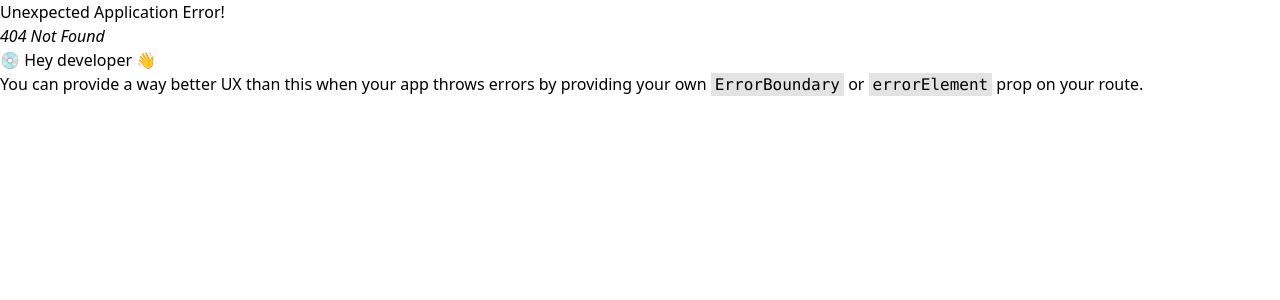
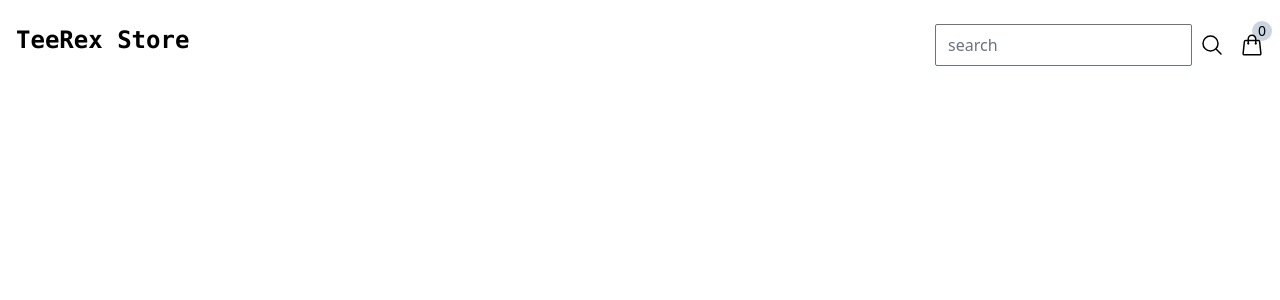
Before and after one commit to Adityakadali/TeeRex-Store, a React (Vite) app: page /cart in a window 1280 px wide. Before the commit this address had no page. Shown: the top 300 px of the page. Built offline with nearby package versions, Linux system fonts and the light colour scheme; what prettier-plugin-tailwindcss would draw is missing.

Commit message:
added cart page

```diff
--- a/src/App.jsx
+++ b/src/App.jsx
@@ -2,10 +2,11 @@ import { useContext, useEffect, useState } from "react";
 import Filters from "./components/Filters";
 import Nav from "./components/Nav";
 import Products from "./components/Products";
-import { cart } from "./context/cartContext";
+import { storeContext } from "./context/StoreContext";
 
 function App() {
-  const { products, setProducts, inventory } = useContext(cart);
+  const { products, setProducts, inventory, cartItems } =
+    useContext(storeContext);
   const [filterArray, setFilterArray] = useState({
     type: [],
     color: [],
@@ -61,7 +62,7 @@ function App() {
 
   useEffect(() => {
     filterItems();
-  }, [filterArray]);
+  }, [filterArray, cartItems]);
 
   return (
     <div className="App">
--- a/src/components/Card.jsx
+++ b/src/components/Card.jsx
@@ -1,10 +1,10 @@
 import { useContext, useState } from "react";
-import { cart } from "../context/cartContext";
+import { storeContext } from "../context/StoreContext";
 
 function Card({ product }) {
-  const { addItem } = useContext(cart);
+  const { addItem } = useContext(storeContext);
   return (
-    <article className="relative h-max rounded-sm px-4 py-2 shadow-sm transition-all delay-100 ease-in-out hover:scale-105 hover:shadow-lg">
+    <article className="relative h-max rounded-sm px-4 py-2 shadow-sm transition-all delay-100 ease-in-out hover:shadow-lg">
       <div className="relative">
         <img
           src={product.imageURL}
@@ -14,38 +14,26 @@ function Card({ product }) {
         <p className="absolute bottom-2 rounded-sm bg-slate-200 px-2 py-1 font-mono text-sm">
           {product.gender}
         </p>
+      </div>
+      <div>
+        <h3 className="font-mono font-bold text-slate-900">{product.name}</h3>
+        <p className="text-slate700 font-mono">Rs. {product.price}</p>
+
         {product.quantity <= 0 ? (
-          <p className="absolute top-3 left-0 rounded-md bg-red-500 px-2 py-1 font-mono text-sm font-bold text-red-50">
+          <p className="block w-fit rounded-sm bg-red-500 px-2 py-1 font-mono text-sm font-bold text-red-50">
             Out of stock
           </p>
         ) : (
-          <button
-            onClick={() => addItem(product.id, 1)}
-            className="absolute top-2 right-2 text-slate-600"
-          >
-            <svg
-              xmlns="http://www.w3.org/2000/svg"
-              fill="none"
-              viewBox="0 0 24 24"
-              strokeWidth={1.5}
-              stroke="currentColor"
-              className="h-6 w-6"
+          <div className="flex gap-2">
+            <button
+              onClick={() => addItem(product.id, 1)}
+              className="rounded-sm bg-slate-900 px-2 py-1 font-mono text-sm text-slate-50 hover:bg-slate-800"
             >
-              <path
-                strokeLinecap="round"
-                strokeLinejoin="round"
-                d="M21 8.25c0-2.485-2.099-4.5-4.688-4.5-1.935 0-3.597 1.126-4.312 2.733-.715-1.607-2.377-2.733-4.313-2.733C5.1 3.75 3 5.765 3 8.25c0 7.22 9 12 9 12s9-4.78 9-12z"
-              />
-            </svg>
-          </button>
+              Add to cart
+            </button>
+            <p>{product.quantity} left</p>
+          </div>
         )}
-      </div>
-      <div>
-        <h3 className="font-mono font-bold text-slate-900">{product.name}</h3>
-        <p className="text-slate700 font-mono text-sm">
-          {product.type} | {product.color}
-        </p>
-        <p>{product.quantity} left</p>
       </div>
     </article>
   );
--- a/src/components/Cart.jsx
+++ b/src/components/Cart.jsx
@@ -1,10 +1,12 @@
+import { storeContext } from "../context/StoreContext";
 import { useContext } from "react";
-import { cart } from "../context/cartContext";
+import { Link } from "react-router-dom";
 
 function Cart() {
-  const { cartItems } = useContext(cart);
+  const { cartItems } = useContext(storeContext);
   return (
-    <button className="relative">
+    <Link to="cart">
+      <div className="relative">
         <span className="absolute -top-3 -right-2 -z-10 grid h-5 w-5 place-content-center rounded-full bg-slate-300 text-sm ">
           {cartItems.length}
         </span>
@@ -22,7 +24,8 @@ function Cart() {
             d="M15.75 10.5V6a3.75 3.75 0 10-7.5 0v4.5m11.356-1.993l1.263 12c.07.665-.45 1.243-1.119 1.243H4.25a1.125 1.125 0 01-1.12-1.243l1.264-12A1.125 1.125 0 015.513 7.5h12.974c.576 0 1.059.435 1.119 1.007zM8.625 10.5a.375.375 0 11-.75 0 .375.375 0 01.75 0zm7.5 0a.375.375 0 11-.75 0 .375.375 0 01.75 0z"
           />
         </svg>
-    </button>
+      </div>
+    </Link>
   );
 }
 
--- a/src/components/Nav.jsx
+++ b/src/components/Nav.jsx
@@ -1,10 +1,13 @@
+import { Link } from "react-router-dom";
 import Cart from "./Cart";
 
 function Nav() {
   return (
     <header>
       <nav className="container mx-auto flex justify-between px-4 py-6">
-        <h1 className="font-mono text-2xl font-bold">TeeRex Store</h1>
+        <Link to={"/"} className="font-mono text-2xl font-bold">
+          TeeRex Store
+        </Link>
         <ul className="flex items-center gap-4">
           <li>
             <div className="itmes flex gap-2">
@@ -15,7 +18,8 @@ function Nav() {
                 placeholder="search"
                 className="rounded-sm"
               />
-              <button>
+
+              <span className="grid place-content-center">
                 <svg
                   xmlns="http://www.w3.org/2000/svg"
                   fill="none"
@@ -30,7 +34,7 @@ function Nav() {
                     d="M21 21l-5.197-5.197m0 0A7.5 7.5 0 105.196 5.196a7.5 7.5 0 0010.607 10.607z"
                   />
                 </svg>
-              </button>
+              </span>
             </div>
           </li>
           <li>
--- a/src/context/cartContext.jsx
+++ b/src/context/StoreContext.jsx
@@ -1,7 +1,7 @@
-import { createContext, useState } from "react";
+import { createContext, useEffect, useState } from "react";
 import data from "../data.json";
 
-export const cart = createContext({});
+export const storeContext = createContext({});
 
 function CartContext({ children }) {
   const [cartItems, setCartItems] = useState([]);
@@ -11,30 +11,35 @@ function CartContext({ children }) {
     let itemsInCart = cartItems;
     let presentInv = inventory;
     let inCart = cartItems.find((o, i) => {
-      if (o.item === item) {
+      if (o.id === item) {
         itemsInCart[i].quantity += quantity;
+        itemsInCart = [...itemsInCart];
         setCartItems(itemsInCart);
         return true;
       }
     });
     if (!inCart) {
-      setCartItems([...cartItems, { item, quantity }]);
+      let product = inventory.find((obj) => obj.id === item);
+      setCartItems((cartItems) => [...cartItems, { ...product, quantity }]);
     }
+
     presentInv.find((o, i) => {
       if (o.id === item) {
-        presentInv[i].quantity -= quantity;
+        presentInv[i].quantity = presentInv[i].quantity - quantity;
+        presentInv = [...presentInv];
         setInventory(presentInv);
         setProducts(presentInv);
         return true;
       }
     });
   };
+
   return (
-    <cart.Provider
+    <storeContext.Provider
       value={{ cartItems, addItem, products, setProducts, inventory }}
     >
       {children}
-    </cart.Provider>
+    </storeContext.Provider>
   );
 }
 
--- /dev/null
+++ b/src/routes/CartPage.jsx
@@ -0,0 +1,28 @@
+import { useContext, useEffect, useState } from "react";
+import Nav from "../components/Nav";
+import { storeContext } from "../context/StoreContext";
+
+function CartPage() {
+  const { cartItems } = useContext(storeContext);
+
+  return (
+    <div className="container mx-auto">
+      <Nav />
+      <div className="mx-auto max-w-2xl">
+        {cartItems.map((item) => {
+          return (
+            <div className="mt-4 flex gap-4 py-2 px-4 shadow-sm" key={item.id}>
+              <div>
+                <img className="h-28" src={item.imageURL} alt={item.name} />
+              </div>
+              <h2 className="text-xl font-bold">{item.name}</h2>
+              <p>{item.quantity}</p>
+            </div>
+          );
+        })}
+      </div>
+    </div>
+  );
+}
+
+export default CartPage;
```
Also changed, not shown: src/main.jsx (+9 -4 lines), src/routes/root.jsx (added). Lines whose indentation alone changed are shown as unchanged.
